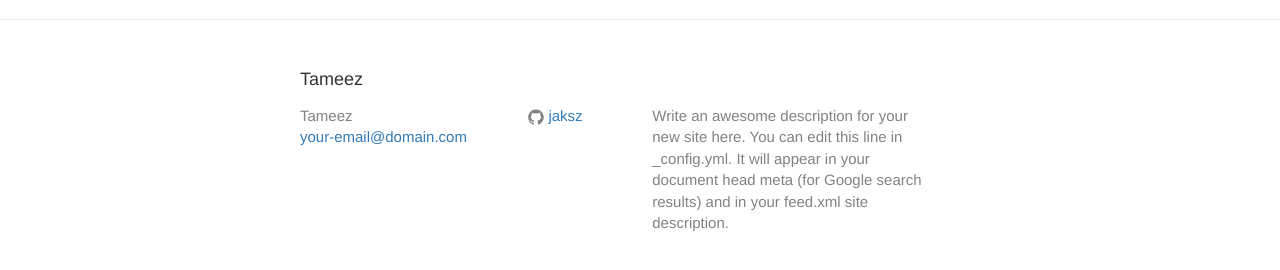
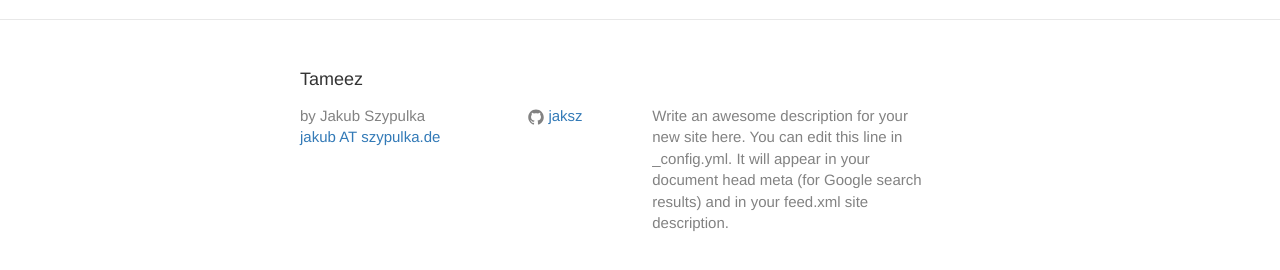
Before and after one commit to jaksz/tameez, a Jekyll site: the page built from index.html, in a window 1280 px wide. Shown: the part 521-791 px from the top of the page. Built offline with Jekyll 4.4.1, drawn with Linux system fonts in a browser that asks for light colours.

Commit message:
Add author

```diff
--- a/_config.yml
+++ b/_config.yml
@@ -7,7 +7,7 @@
 
 # Site settings
 title: Tameez
-email: your-email@domain.com
+email: jakub AT szypulka.de
 description: > # this means to ignore newlines until "baseurl:"
   Write an awesome description for your new site here. You can edit this
   line in _config.yml. It will appear in your document head meta (for
--- a/_includes/footer.html
+++ b/_includes/footer.html
@@ -7,7 +7,7 @@
     <div class="footer-col-wrapper">
       <div class="footer-col footer-col-1">
         <ul class="contact-list">
-          <li>{{ site.title }}</li>
+          <li>by Jakub Szypulka</li>
           <li><a href="mailto:{{ site.email }}">{{ site.email }}</a></li>
         </ul>
       </div>
```
Also changed, not shown: 5 other files.
